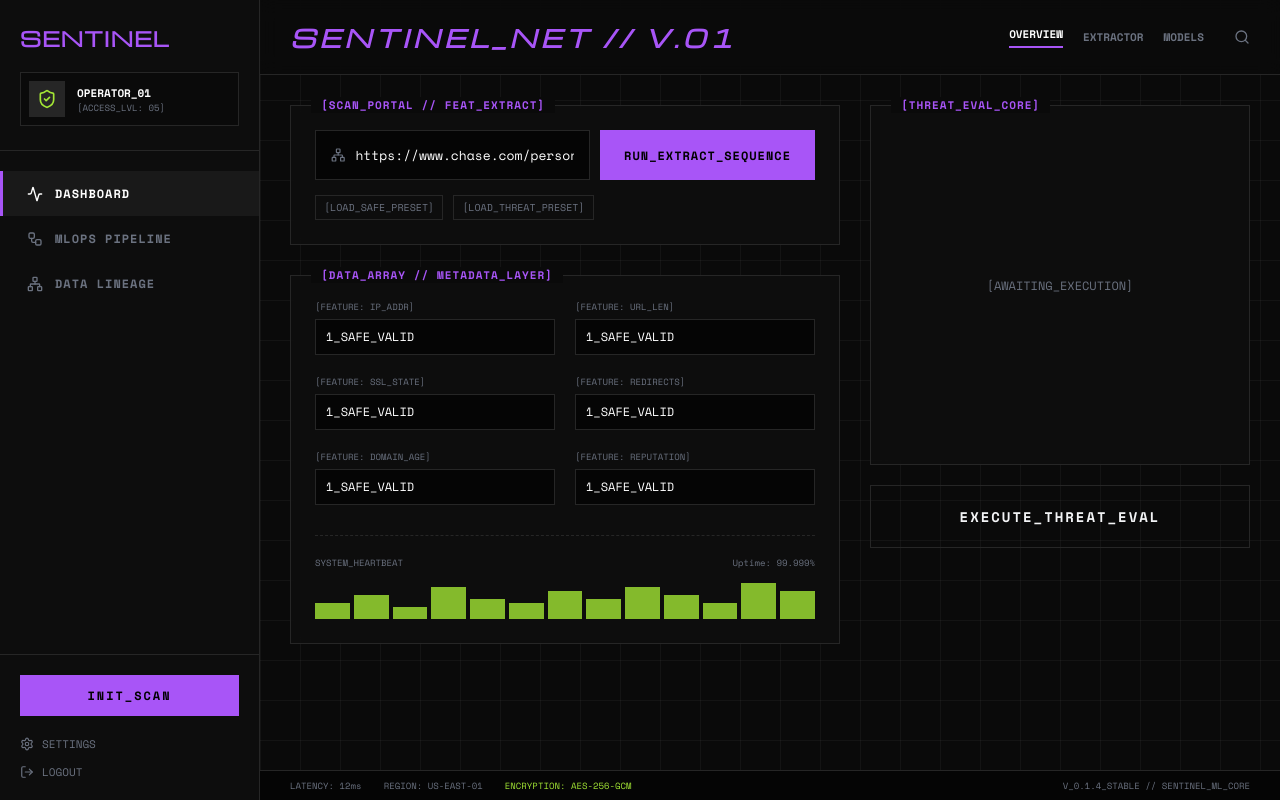
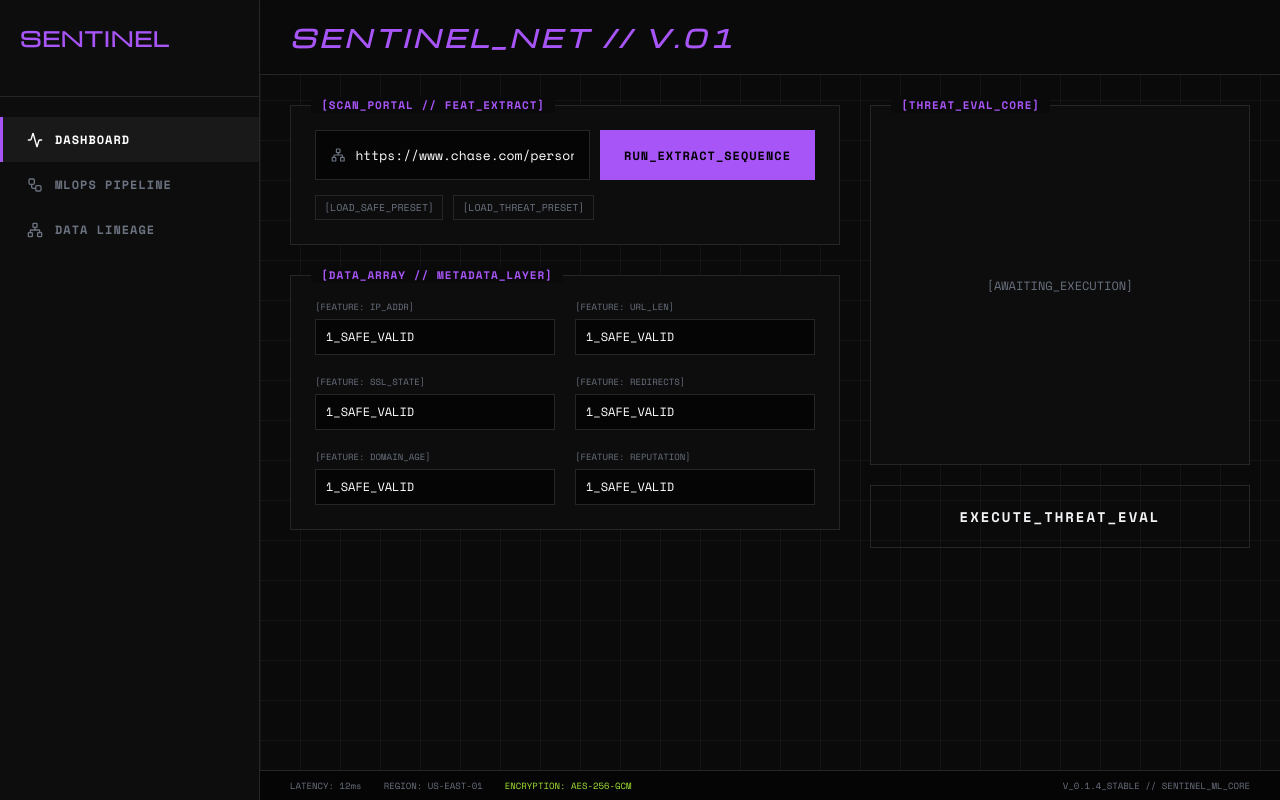
Before and after one commit to strengthFTW/SentinelNet, a React app in the folder frontend/: page / in a window 1280 px wide. Built offline with nearby package versions, Linux system fonts and the light colour scheme; the HTML template or start-up script is replaced by a standard one.

Commit message:
UI: Remove non-functional mockup elements for a minimal, clean layout

```diff
--- a/frontend/src/App.jsx
+++ b/frontend/src/App.jsx
@@ -186,15 +186,7 @@ function App() {
           <h2 className="michroma" style={{ color: 'var(--purple-neon)', fontSize: '20px', margin: '0 0 20px 0', letterSpacing: '1px' }}>
             SENTINEL
           </h2>
-          <div style={{ display: 'flex', alignItems: 'center', gap: '12px', border: '1px solid var(--border-color)', padding: '8px', background: 'var(--bg-color)' }}>
-            <div style={{ width: '36px', height: '36px', background: 'var(--border-color)', display: 'flex', alignItems: 'center', justifyContent: 'center' }}>
-              <ShieldCheck size={20} color="var(--green-neon)" />
-            </div>
-            <div style={{ display: 'flex', flexDirection: 'column' }}>
-              <span style={{ fontSize: '11px', fontWeight: '700', color: '#fff' }}>OPERATOR_01</span>
-              <span style={{ fontSize: '9px', color: 'var(--text-muted)' }}>[ACCESS_LVL: 05]</span>
-            </div>
-          </div>
+
         </div>
 
         <nav style={{ flex: 1, padding: '20px 0' }}>
@@ -220,18 +212,7 @@ function App() {
           ))}
         </nav>
 
-        <div style={{ padding: '20px', borderTop: '1px solid var(--border-color)' }}>
-          <button style={{
-            width: '100%', background: 'var(--purple-neon)', color: '#000', border: 'none',
-            padding: '12px', fontWeight: '800', fontSize: '12px', letterSpacing: '2px', marginBottom: '20px'
-          }}>
-            INIT_SCAN
-          </button>
-          <div style={{ display: 'flex', flexDirection: 'column', gap: '12px', fontSize: '11px', color: 'var(--text-muted)' }}>
-            <div style={{ display: 'flex', alignItems: 'center', gap: '8px', cursor: 'pointer' }}><Settings size={14} /> SETTINGS</div>
-            <div style={{ display: 'flex', alignItems: 'center', gap: '8px', cursor: 'pointer' }}><LogOut size={14} /> LOGOUT</div>
-          </div>
-        </div>
+
       </div>
 
       {/* MAIN CONTENT AREA */}
@@ -242,12 +223,7 @@ function App() {
           <h1 className="michroma" style={{ margin: 0, color: 'var(--purple-neon)', letterSpacing: '4px', fontStyle: 'italic', fontSize: '24px' }}>
             SENTINEL_NET // V.01
           </h1>
-          <div style={{ display: 'flex', gap: '20px', fontSize: '11px', fontWeight: '700', color: 'var(--text-muted)', alignItems: 'center' }}>
-            <span style={{ cursor: 'pointer', color: '#fff', borderBottom: '2px solid var(--purple-neon)', paddingBottom: '4px' }}>OVERVIEW</span>
-            <span style={{ cursor: 'pointer' }}>EXTRACTOR</span>
-            <span style={{ cursor: 'pointer' }}>MODELS</span>
-            <Search size={16} style={{ marginLeft: '10px', cursor: 'pointer' }} />
-          </div>
+
         </header>
 
         {/* TAB CONTENT */}
@@ -307,18 +283,7 @@ function App() {
                     ))}
                   </div>
 
-                  {/* HEARTBEAT */}
-                  <div style={{ marginTop: '30px', borderTop: '1px dashed var(--border-color)', paddingTop: '20px' }}>
-                    <div style={{ display: 'flex', justifyContent: 'space-between', fontSize: '9px', color: 'var(--text-muted)', marginBottom: '10px' }}>
-                      <span>SYSTEM_HEARTBEAT</span>
-                      <span>Uptime: 99.999%</span>
-                    </div>
-                    <div style={{ display: 'flex', alignItems: 'flex-end', height: '40px', gap: '4px' }}>
-                      {[40, 60, 30, 80, 50, 40, 70, 50, 80, 60, 40, 90, 70].map((h, i) => (
-                        <div key={i} style={{ flex: 1, background: 'var(--green-neon)', height: `${h}%`, opacity: 0.8 }}></div>
-                      ))}
-                    </div>
-                  </div>
+
                 </div>
               </div>
 
```
